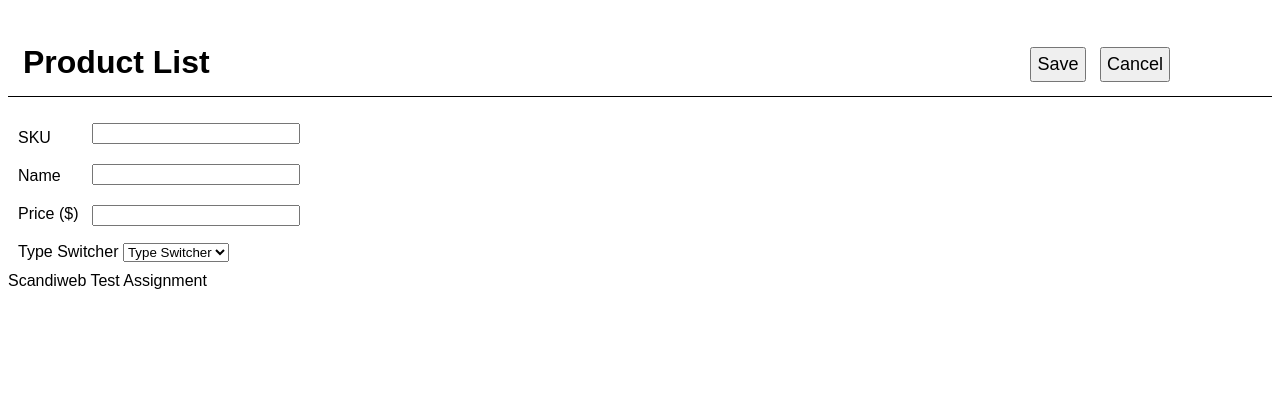
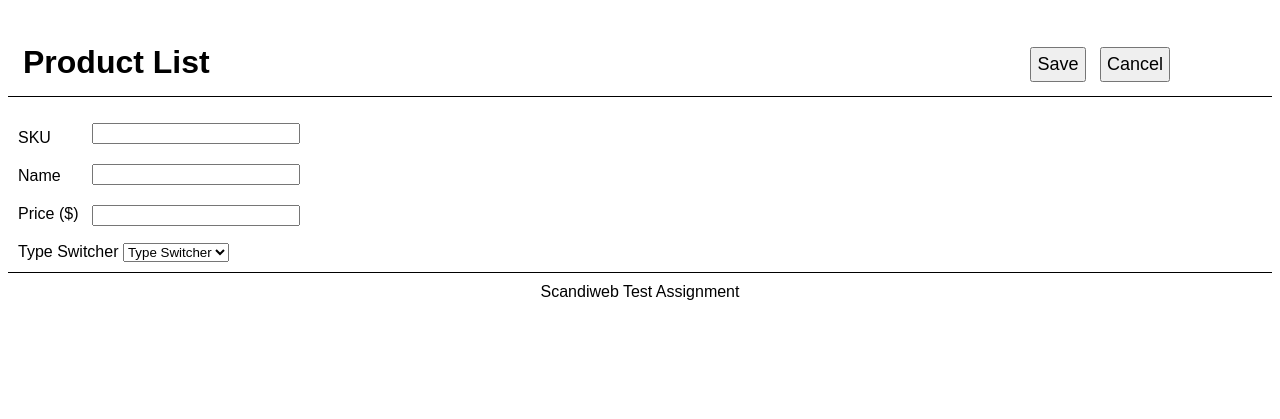
Before and after one commit to luizfellips/Scandiweb-Application, a PHP site: page /add-product.php in a window 1280 px wide. Shown: the top 419 px of the page. Run offline with PHP 8.4, Linux system fonts and the light colour scheme.

Commit message:
Update add.css

```diff
--- a/Production/public_html/src/add.css
+++ b/Production/public_html/src/add.css
@@ -59,3 +59,9 @@ input{
 .fieldbox {
     display: none;
 }
+
+footer {
+    border-top: 1px black solid;
+    text-align: center;
+    padding: 10px;
+}
```
